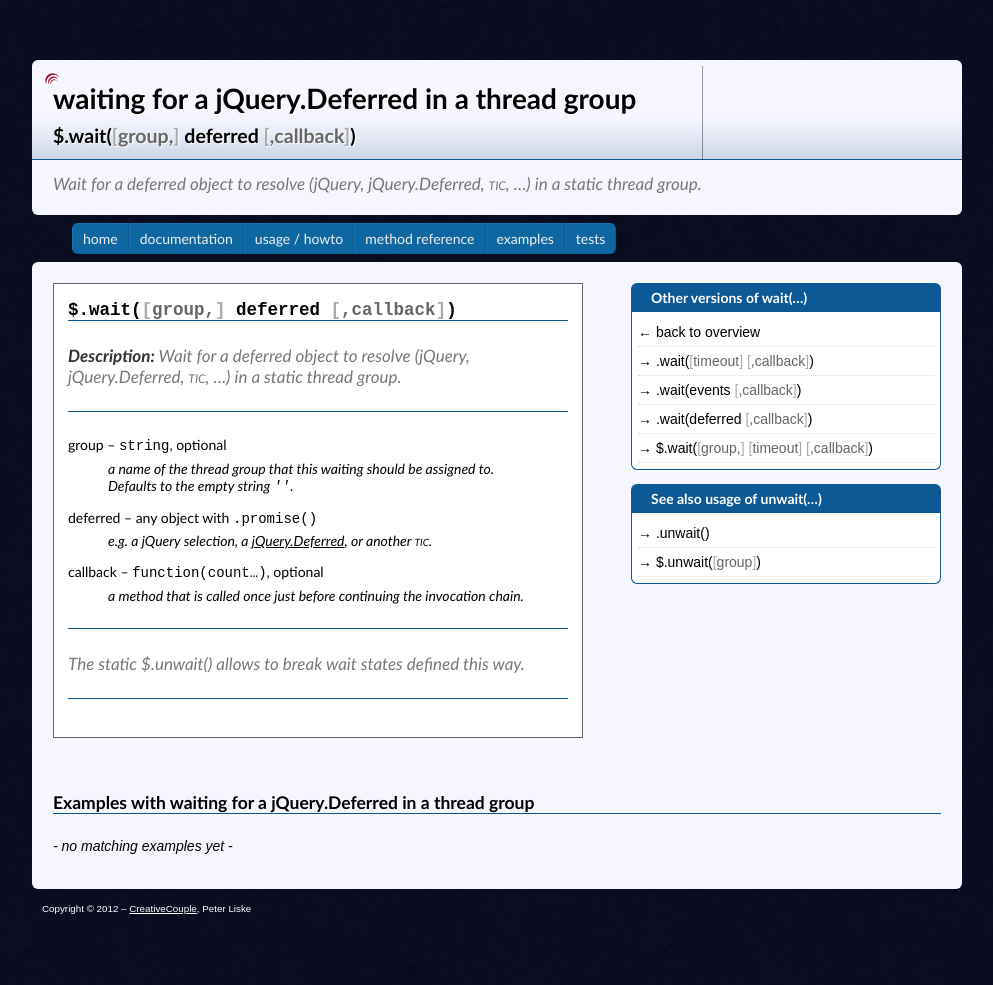
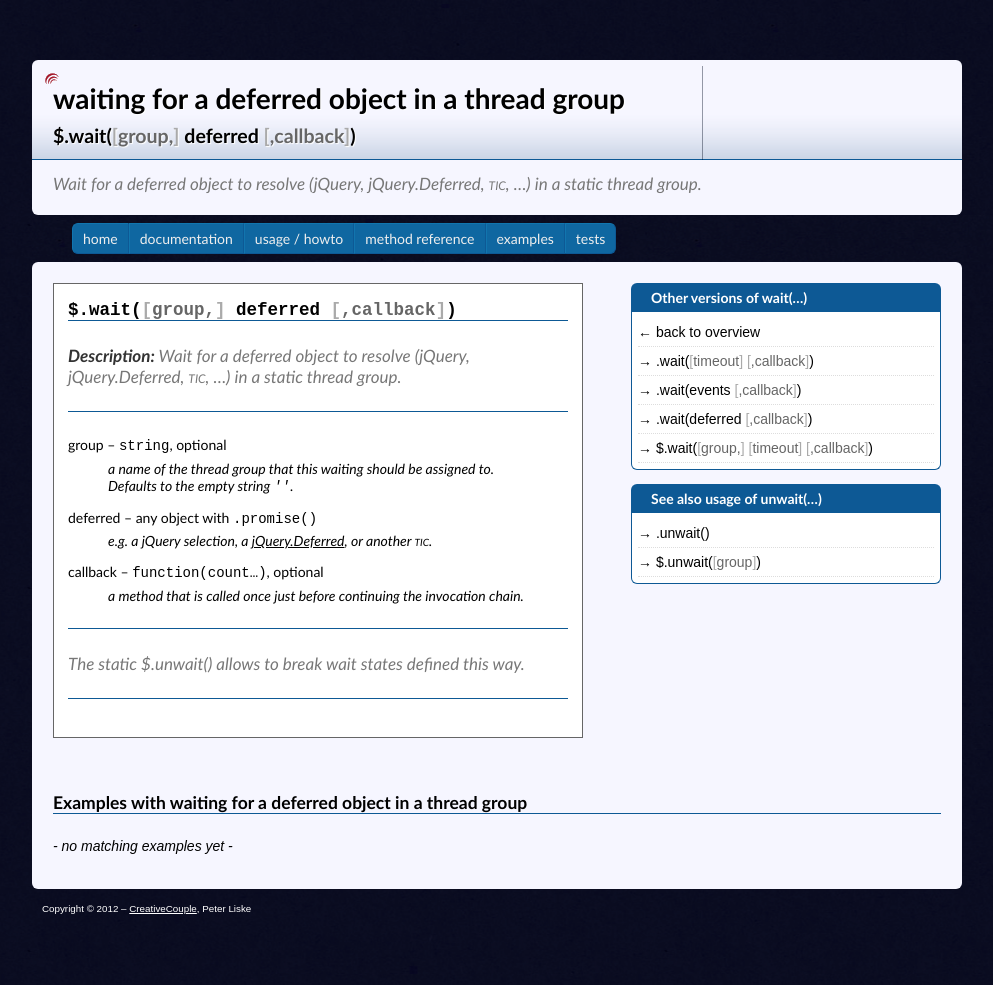
Before and after one commit to creativecouple/creativecouple.github.io, a Jekyll site: the page built from jquery-timing/api/wait/_posts/2012-01-13-jQuery.wait_deferred.html, in a window 1280 px wide. Shown: the whole page, without its empty margins (48-1041 px from the left). Built offline with Jekyll 4.4.1, drawn with Linux system fonts in a browser that asks for light colours; comment, search, counter and statistics services are not loaded.

Commit message:
describe jQuery and when in API

```diff
--- a/jquery-timing/api/wait/_posts/2012-01-03-.wait_deferred.html
+++ b/jquery-timing/api/wait/_posts/2012-01-03-.wait_deferred.html
@@ -1,6 +1,6 @@
 ---
 layout: jquery-timing-api-signature
-title: waiting for a jQuery.Deferred
+title: waiting for a deferred object
 subtitle: <code class="local">.wait(deferred <span class="optional">,callback</span>)</code>
 signature: .wait(deferred)
 name: 'wait'
--- a/jquery-timing/api/wait/_posts/2012-01-13-jQuery.wait_deferred.html
+++ b/jquery-timing/api/wait/_posts/2012-01-13-jQuery.wait_deferred.html
@@ -1,6 +1,6 @@
 ---
 layout: jquery-timing-api-signature
-title: waiting for a jQuery.Deferred in a thread group
+title: waiting for a deferred object in a thread group
 subtitle: <code class="local">$.wait(<span class="optional">group,</span> deferred <span class="optional">,callback</span>)</code>
 signature: $.wait(deferred)
 name: 'wait'
```
Also changed, not shown: jquery-timing/api/_posts/2012-12-25-when.html (added, +11 -0 lines), jquery-timing/api/when/_posts/2012-06-01-.when.html (added, +19 -0 lines), jquery-timing/api/jQuery/_posts/2012-01-01-.underscore.html (renamed from jquery-timing/api/then/_posts/2012-01-01-.underscore.html), jquery-timing/api/jQuery/_posts/2012-02-01-jQuery.html (renamed from jquery-timing/api/then/_posts/2012-02-01-jQuery.html), jquery-timing/api/jQuery/_posts/2012-02-02-jQuery-tic.html (renamed from jquery-timing/api/then/_posts/2012-02-02-jQuery-tic.html), jquery-timing/api/jQuery/_posts/2012-03-01-.jQuery.html (renamed from jquery-timing/api/then/_posts/2012-03-01-.jQuery.html), jquery-timing/api/jQuery/_posts/2012-03-02-.jQuery-tic.html (renamed from jquery-timing/api/then/_posts/2012-03-02-.jQuery-tic.html).
